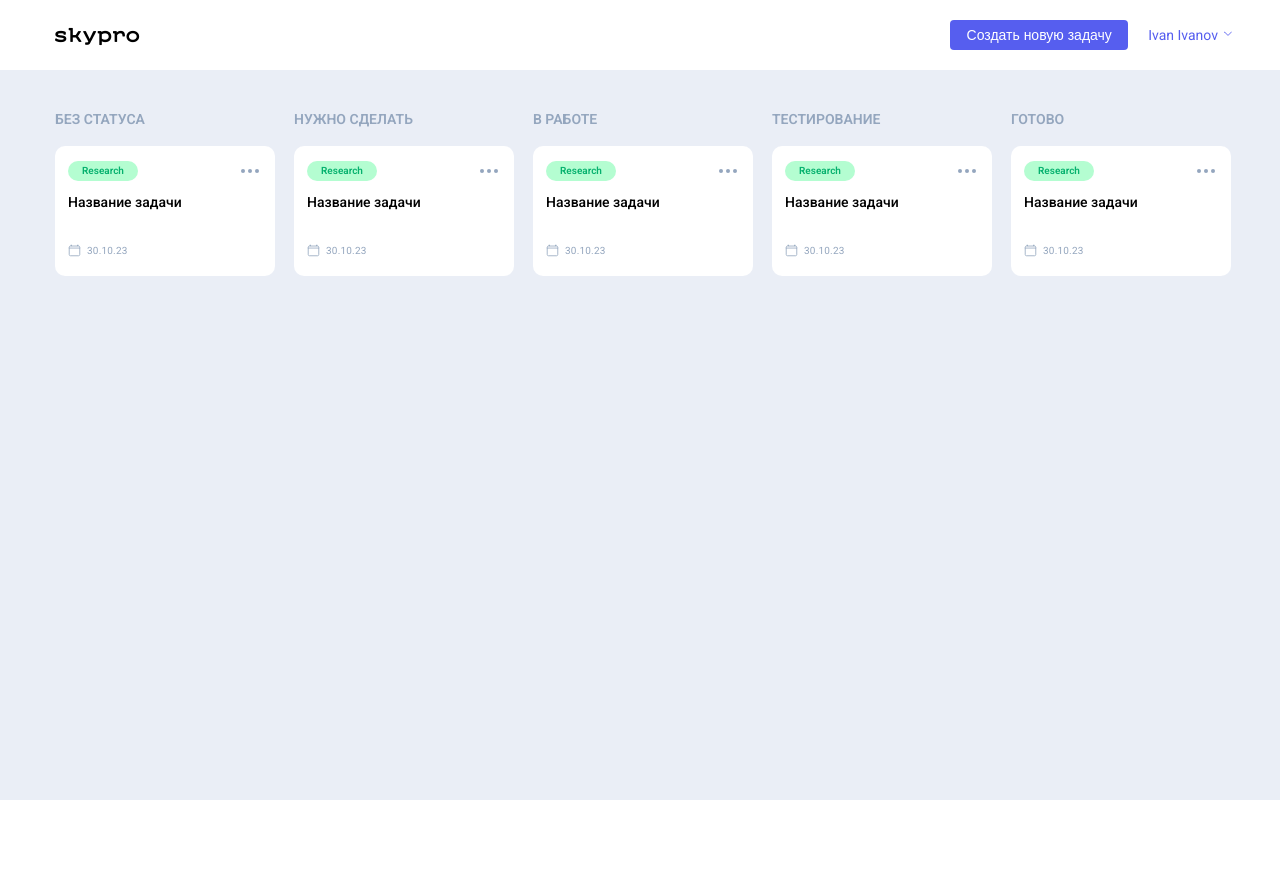
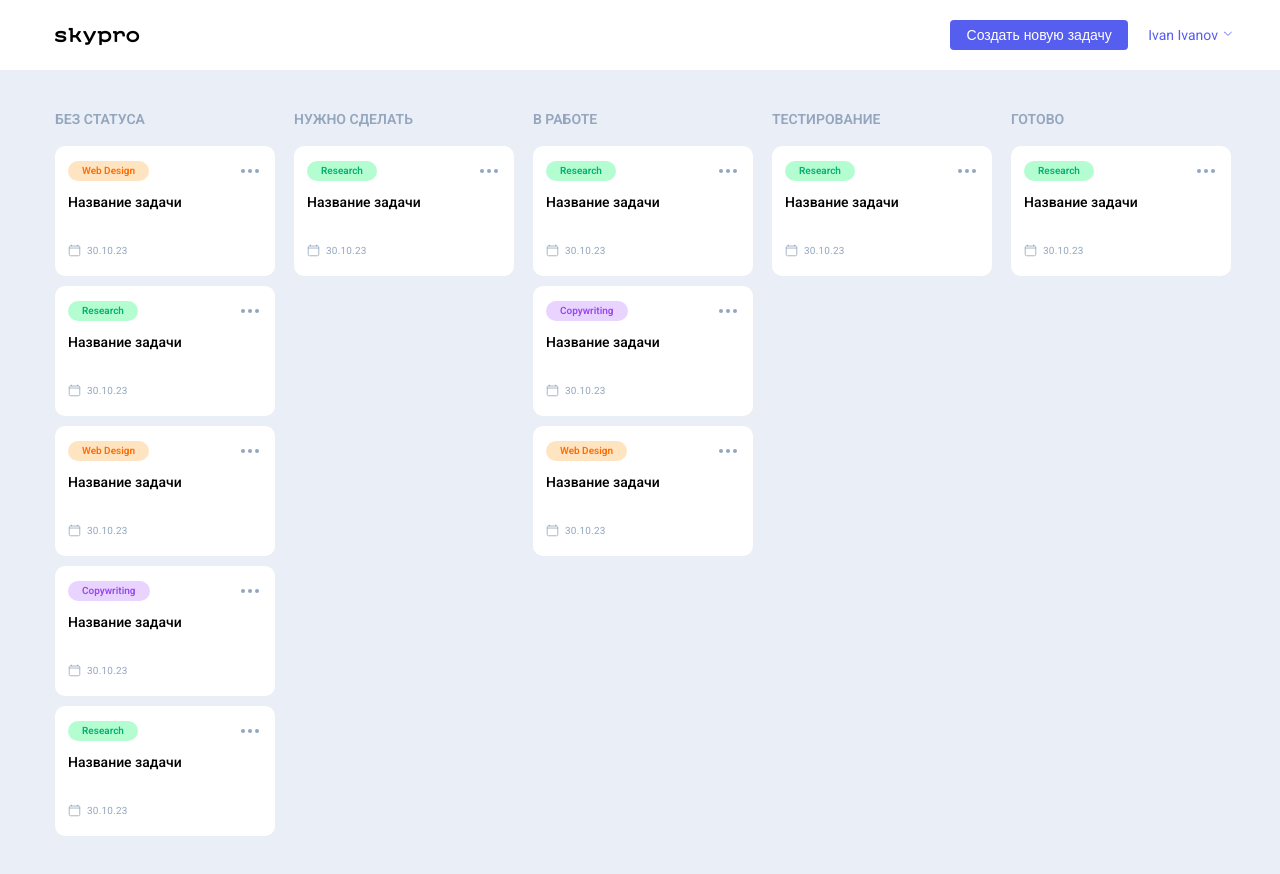
Before and after one commit to z217r49/skypro-kanban, a React (Vite) app: page / in a window 1280 px wide. Shown: the top 874 px of the page. Before the commit the page ends 800 px from the top, so only its background shows below. Built offline with nearby package versions, Linux system fonts and the light colour scheme.

Commit message:
Сделал тестовые карточки и имитацию загрузки страницы

```diff
--- a/src/App.css
+++ b/src/App.css
@@ -53,11 +53,8 @@ body {
 }
 
 .container {
-    /* max-width: 1260px; */
     max-width: 1176px;
     width: 100%;
-    /* margin: 0 auto; */
-    /* padding: 0 35px; */
     margin-left: calc(50% - 585px);
     margin-right: calc(50% - 591px);
 }
@@ -819,8 +816,6 @@ body {
 }
 
 .column__title {
-    /* padding: 0 10px; */
-    /* margin: 15px 0; */
     margin-top: 15px;
     margin-bottom: 20px
 }
@@ -842,6 +837,7 @@ body {
     animation-name: card-animation;
     animation-duration: 500ms;
     animation-timing-function: linear;
+    margin-bottom: 10px;
 }
 .cards__card {
     width: 220px;
@@ -924,9 +920,6 @@ body {
         margin: 0 auto;
         padding: 40px 0 64px;
     }
-    /* .main__content {
-        display: block;
-    } */
     .main__column {
         width: 100%;
         margin: 0 auto;
@@ -1096,3 +1089,15 @@ body {
         display: block;
     }
 }
+
+.loading {
+    display: flex;
+    align-items: center;
+    justify-content: center;
+    width: 100%;
+    min-height: 300px;
+    font-size: 18px;
+    font-weight: 500;
+    color: #94A6BE;
+    letter-spacing: 0.02em;
+}
--- a/src/components/Card.jsx
+++ b/src/components/Card.jsx
@@ -1,11 +1,19 @@
-const Card = () => {
+const TOPIC_CLASS = {
+    "Web Design": "_orange",
+    Research: "_green",
+    Copywriting: "_purple",
+};
+
+const Card = ({ card }) => {
+    const { topic, title, date } = card;
+    const topicClass = TOPIC_CLASS[topic] ?? "_gray";
+
     return (
-        <div className="cards">
         <div className="cards__item">
             <div className="cards__card card">
                 <div className="card__group">
-                        <div className="card__theme _green">
-                            <p className="_green">Research</p>
+                    <div className={`card__theme ${topicClass}`}>
+                        <p className={topicClass}>{topic}</p>
                     </div>
                     <a href="#popBrowse" target="_self">
                         <div className="card__btn">
@@ -17,7 +25,7 @@ const Card = () => {
                 </div>
                 <div className="card__content">
                     <a href="" target="_blank">
-                            <h3 className="card__title">Название задачи</h3>
+                        <h3 className="card__title">{title}</h3>
                     </a>
                     <div className="card__date">
                         <svg xmlns="http://www.w3.org/2000/svg" width="13" height="13" viewBox="0 0 13 13" fill="none">
@@ -31,8 +39,7 @@ const Card = () => {
                                 </clipPath>
                             </defs>
                         </svg>
-                            <p>30.10.23</p>
-                        </div>
+                        <p>{date}</p>
                     </div>
                 </div>
             </div>
--- a/src/components/Column.jsx
+++ b/src/components/Column.jsx
@@ -1,12 +1,16 @@
-import Cards from "./Card";
+import Card from "./Card";
 
-const Column = ({columnStatus}) => {
+const Column = ({ columnStatus, cards }) => {
     return (
         <div className="main__column">
             <div className="column__title">
                 <p>{columnStatus}</p>
             </div>
-            <Cards />
+            <div className="cards">
+                {cards.map((card) => (
+                    <Card key={card.id} card={card} />
+                ))}
+            </div>
         </div>
     );
 };
--- a/src/components/Header.jsx
+++ b/src/components/Header.jsx
@@ -7,7 +7,7 @@ const Header = () => {
     const userMenuRef = useRef(null);
 
     const toggleUserMenu = (event) => {
-        event.preventDefault(); // убираем переход по #user-set-target
+        event.preventDefault();
         setIsUserMenuOpen((isOpen) => !isOpen);
     };
 
--- a/src/components/Main.jsx
+++ b/src/components/Main.jsx
@@ -1,18 +1,43 @@
+import { useEffect, useState } from "react";
 import Column from "./Column";
+import { cardList } from "../data";
+
+const COLUMNS = [
+    { title: "БЕЗ СТАТУСА", status: "Без статуса" },
+    { title: "НУЖНО СДЕЛАТЬ", status: "Нужно сделать" },
+    { title: "В РАБОТЕ", status: "В работе" },
+    { title: "ТЕСТИРОВАНИЕ", status: "Тестирование" },
+    { title: "ГОТОВО", status: "Готово" },
+];
 
 const Main = () => {
+    const [isLoading, setIsLoading] = useState(true);
+
+    useEffect(() => {
+        const timer = setTimeout(() => {
+            setIsLoading(false);
+        }, 1500);
+
+        return () => clearTimeout(timer);
+    }, []);
+
     return (
         <main className="main">
             <div className="container">
-
                 <div className="main__block">
-                    <div className="main__content">
-                        <Column columnStatus="БЕЗ СТАТУСА" />
-                        <Column columnStatus="НУЖНО СДЕЛАТЬ" />
-                        <Column columnStatus="В РАБОТЕ" />
-                        <Column columnStatus="ТЕСТИРОВАНИЕ" />
-                        <Column columnStatus="ГОТОВО" />
-                    </div>
+                    {isLoading ? (
+                        <p className="loading">Данные загружаются</p>
+                    ) : (
+                        <div className="main__content">
+                            {COLUMNS.map(({ title, status }) => (
+                                <Column
+                                    key={status}
+                                    columnStatus={title}
+                                    cards={cardList.filter((card) => card.status === status)}
+                                />
+                            ))}
+                        </div>
+                    )}
                 </div>
             </div>
         </main>
--- /dev/null
+++ b/src/data.js
@@ -0,0 +1,84 @@
+export const cardList = [
+    // Без статуса
+    {
+        id: 1,
+        topic: "Web Design",
+        title: "Название задачи",
+        date: "30.10.23",
+        status: "Без статуса",
+    },
+    {
+        id: 2,
+        topic: "Research",
+        title: "Название задачи",
+        date: "30.10.23",
+        status: "Без статуса",
+    },
+    {
+        id: 3,
+        topic: "Web Design",
+        title: "Название задачи",
+        date: "30.10.23",
+        status: "Без статуса",
+    },
+    {
+        id: 4,
+        topic: "Copywriting",
+        title: "Название задачи",
+        date: "30.10.23",
+        status: "Без статуса",
+    },
+    {
+        id: 5,
+        topic: "Research",
+        title: "Название задачи",
+        date: "30.10.23",
+        status: "Без статуса",
+    },
+    // Нужно сделать
+    {
+        id: 6,
+        topic: "Research",
+        title: "Название задачи",
+        date: "30.10.23",
+        status: "Нужно сделать",
+    },
+    // В работе
+    {
+        id: 7,
+        topic: "Research",
+        title: "Название задачи",
+        date: "30.10.23",
+        status: "В работе",
+    },
+    {
+        id: 8,
+        topic: "Copywriting",
+        title: "Название задачи",
+        date: "30.10.23",
+        status: "В работе",
+    },
+    {
+        id: 9,
+        topic: "Web Design",
+        title: "Название задачи",
+        date: "30.10.23",
+        status: "В работе",
+    },
+    // Тестирование
+    {
+        id: 10,
+        topic: "Research",
+        title: "Название задачи",
+        date: "30.10.23",
+        status: "Тестирование",
+    },
+    // Готово
+    {
+        id: 11,
+        topic: "Research",
+        title: "Название задачи",
+        date: "30.10.23",
+        status: "Готово",
+    },
+];
```
Lines whose indentation alone changed are shown as unchanged.
